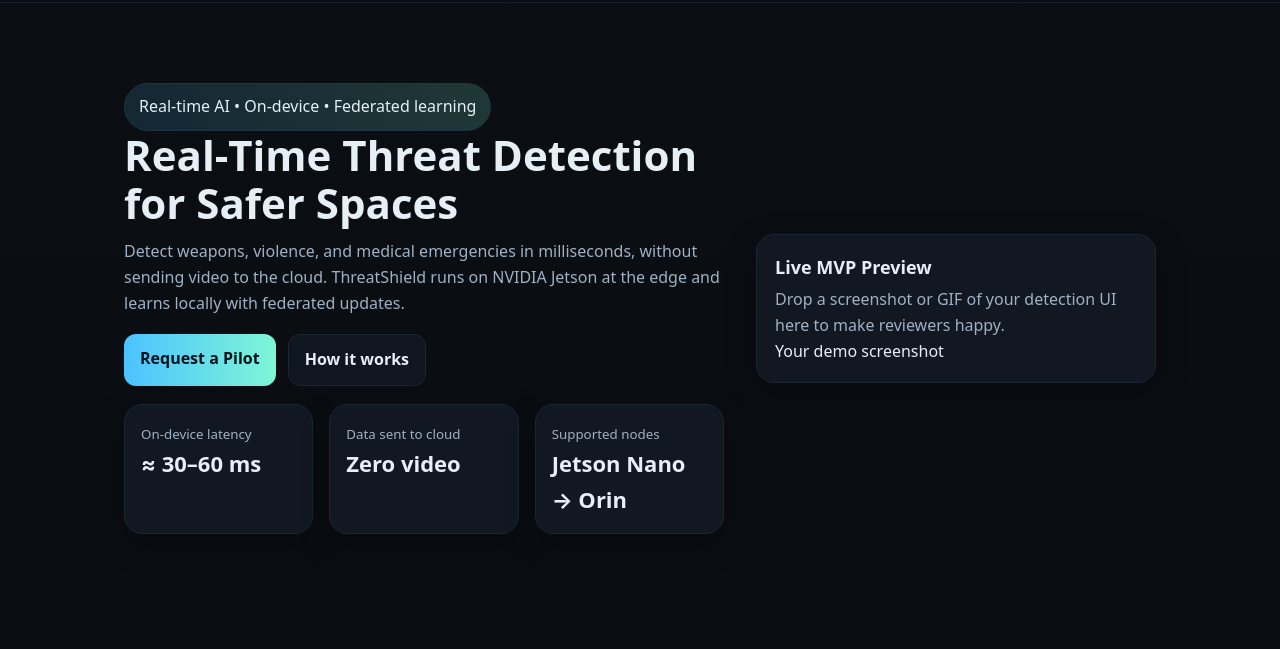
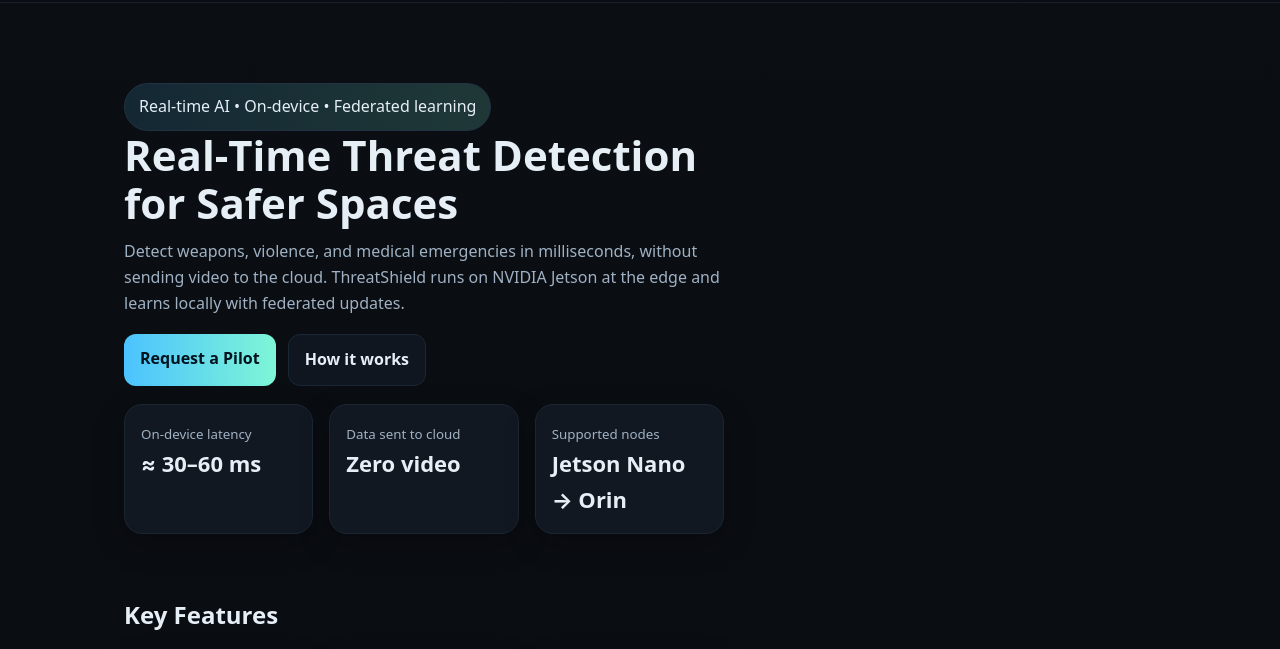
Before and after one commit to Threatshield-security/Website, a plain HTML site: page index.html in a window 1280 px wide. Shown: the part 75-724 px from the top of the page. Drawn offline with Linux system fonts and the light colour scheme.

Commit message:
Update index.html

```diff
--- a/index.html
+++ b/index.html
@@ -102,14 +102,6 @@
           <div class="panel kpi"><small>Data sent to cloud</small><br><b>Zero video</b></div>
           <div class="panel kpi"><small>Supported nodes</small><br><b>Jetson Nano → Orin</b></div>
         </div>
-      </div>
-      <div class="panel card">
-        <h3>Live MVP Preview</h3>
-        <p class="muted">Drop a screenshot or GIF of your detection UI here to make reviewers happy.</p>
-        <div class="screen">Your demo screenshot</div>
-      </div>
-    </section>
-
     <section class="section">
       <h2>Key Features</h2>
       <div class="grid3">
```
